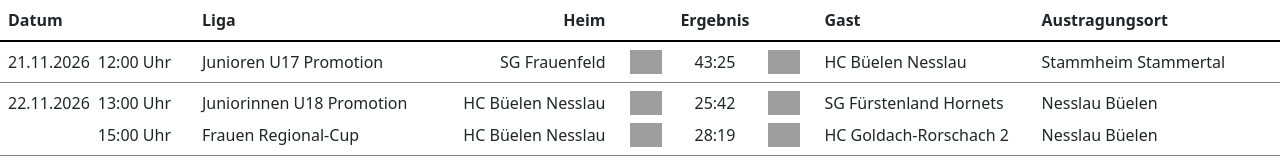
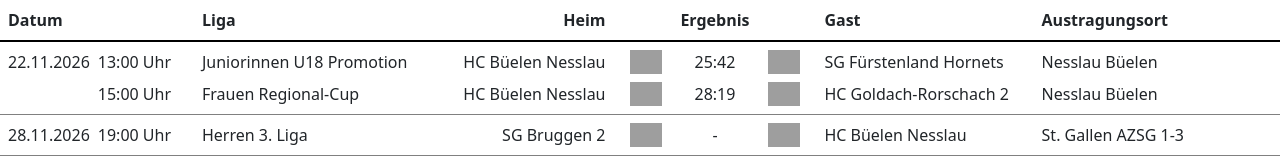
Before and after one commit to HCB-Nesslau/Spielplan, a plain HTML site: page index.html in a window 1280 px wide. Shown: the top 160 px of the page. Drawn offline with nearby package versions, Linux system fonts and the light colour scheme; grey boxes are pictures that could not be loaded.

Commit message:
Automated update: Wed Nov 25 07:59:21 UTC 2026

```diff
--- a/index.html
+++ b/index.html
@@ -85,22 +85,6 @@
                 </tr>
             </thead>
             <tbody>
-
-                <tr class="">
-                    <td colspan="2">
-                        <div class="datetime-container">
-                            <span class="date" style="">21.11.2026</span>
-                            <span class="time">12:00 Uhr</span>
-                        </div>
-                    </td>
-                    <td>Junioren U17 Promotion</td>
-                    <td class="heim">SG Frauenfeld</td>
-                    <td class="logo-row"><div class='img-container'><img src='https://www.handball.ch/images/club/140511.png' alt='Logo SG Frauenfeld'></div></td>
-                    <td class="score"><a href="https://www.handball.ch/de/matchcenter/spiele/512453" target="_blank">43:25</a></td>
-                    <td class="logo-row"><div class='img-container'><img src='https://www.handball.ch/images/club/296614.png' alt='Logo HC Büelen Nesslau'></div></td>
-                    <td class="gast">HC Büelen Nesslau</td>
-                    <td><a href="https://www.google.com/maps?q=Rietweg+5%2C+Unterstammheim" target="_blank">Stammheim Stammertal</a></td>
-                </tr>
 
                 <tr class="">
                     <td colspan="2">
```
